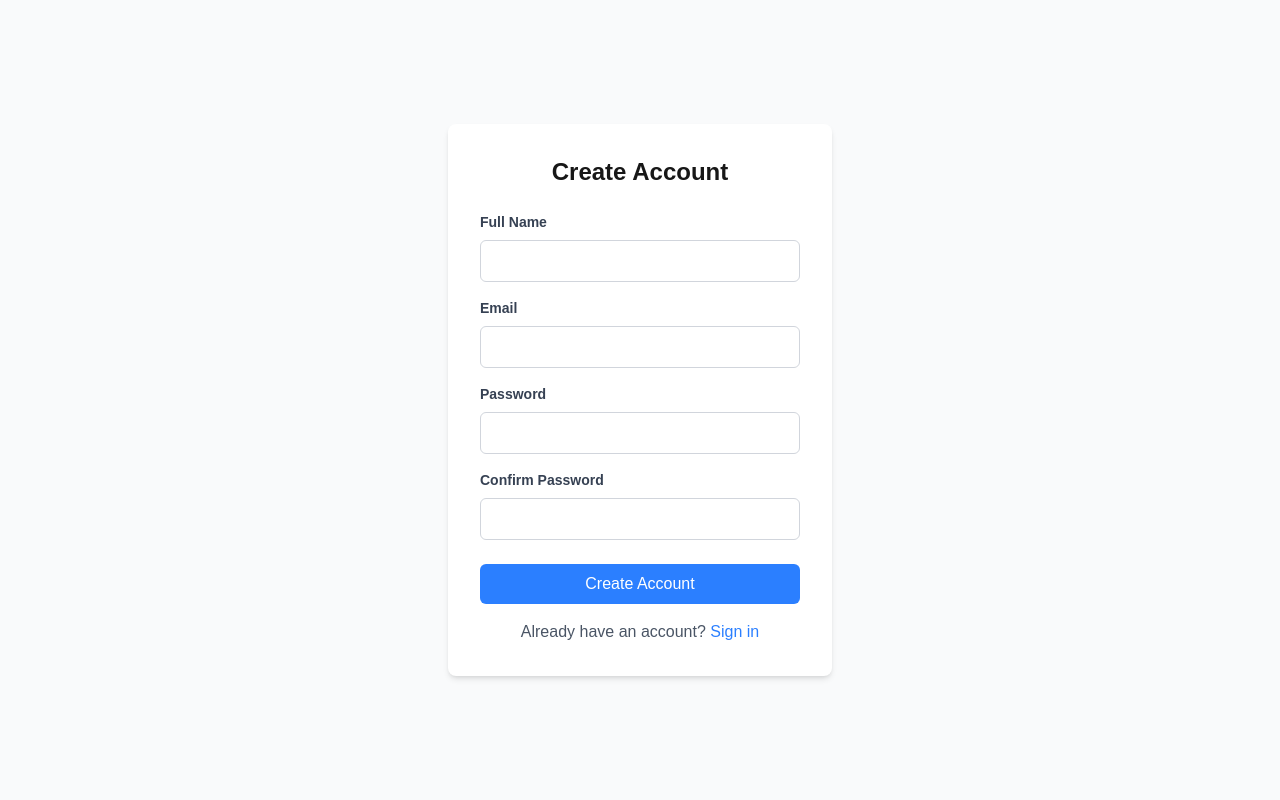
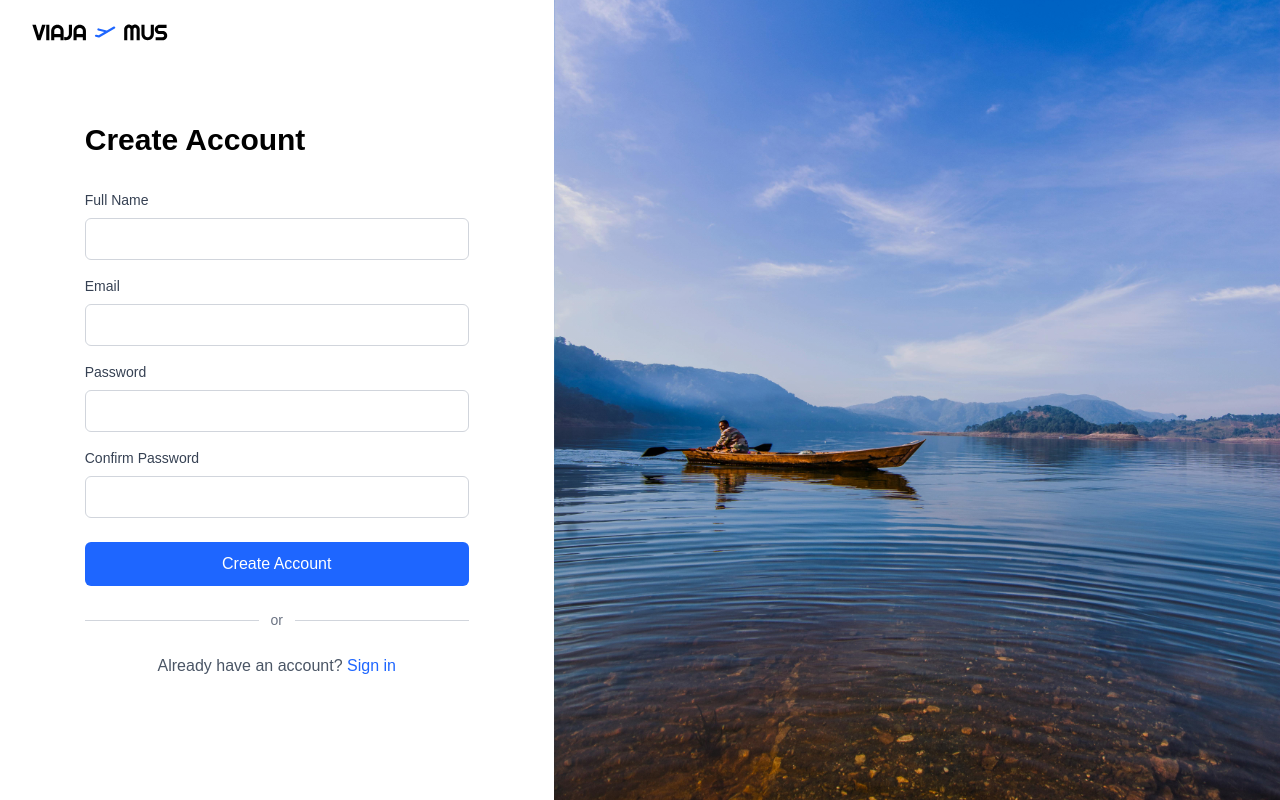
Before and after one commit to Hitchhiker-s-Guide-to-Arraial/frontend, a Next.js app in the folder travelplanner/: page /register in a window 1280 px wide. Built offline with nearby package versions, Linux system fonts and the light colour scheme.

Commit message:
register

```diff
--- a/travelplanner/src/app/register/page.tsx
+++ b/travelplanner/src/app/register/page.tsx
@@ -17,7 +17,6 @@ export default function RegisterPage() {
     setError("");
     setIsLoading(true);
 
-    // Basic validation
     if (password !== confirmPassword) {
       setError("Passwords don't match");
       setIsLoading(false);
@@ -31,17 +30,10 @@ export default function RegisterPage() {
     }
 
     try {
-      // Register the user
       const response = await fetch("/api/register", {
         method: "POST",
-        headers: {
-          "Content-Type": "application/json",
-        },
-        body: JSON.stringify({
-          email,
-          password,
-          name,
-        }),
+        headers: { "Content-Type": "application/json" },
+        body: JSON.stringify({ email, password, name }),
       });
 
       const data = await response.json();
@@ -50,23 +42,15 @@ export default function RegisterPage() {
         throw new Error(data.error || "Registration failed");
       }
 
-  console.log("Registration successful, attempting auto-login...");
-
       const result = await signIn("credentials", {
         email,
         password,
         redirect: false,
       });
 
-console.log("Login result:", result);
-
       if (result?.error) {
-  console.log("Login error details:", result.error);
         setError("Registration successful but login failed. Please try logging in manually.");
-  // Optional: Redirect to login page instead of showing error
-  // setTimeout(() => router.push("/login"), 2000);
       } else {
-  console.log("Auto-login successful, redirecting to home...");
         router.push("/");
       }
     } catch (error) {
@@ -77,9 +61,16 @@ if (result?.error) {
   };
 
   return (
-    <div className="min-h-screen flex items-center justify-center bg-gray-50">
-      <form onSubmit={handleSubmit} className="bg-white p-8 rounded-lg shadow-md w-96">
-        <h1 className="text-2xl font-bold mb-6 text-center">Create Account</h1>
+    <div className="min-h-screen w-full flex bg-gray-100">
+      {/* Coluna esquerda: formulário */}
+      <div className="w-full lg:w-[45%] relative flex flex-col justify-center items-center px-8 lg:px-20 bg-white pt-16 lg:pt-0">
+        {/* Logótipo — centrado em mobile, à esquerda em desktop */}
+        <div className="absolute top-5 left-1/2 -translate-x-1/2 lg:left-8 lg:translate-x-0">
+          <img src="/logo_viajamus.svg" alt="Viaja Mus" className="h-5 lg:h-6 w-auto" />
+        </div>
+
+        <form onSubmit={handleSubmit} className="w-full max-w-sm">
+          <h1 className="text-3xl font-semibold mb-8 text-black">Create Account</h1>
 
           {error && (
             <div className="bg-red-100 border border-red-400 text-red-700 px-4 py-3 rounded mb-4">
@@ -88,54 +79,54 @@ if (result?.error) {
           )}
 
           <div className="mb-4">
-          <label className="block text-gray-700 text-sm font-bold mb-2">
+            <label className="block text-gray-700 text-sm font-medium mb-2">
               Full Name
             </label>
             <input
               type="text"
               value={name}
               onChange={(e) => setName(e.target.value)}
-            className="w-full px-3 py-2 border border-gray-300 rounded-md focus:outline-none focus:ring-2 focus:ring-blue-500"
+              className="w-full px-3 py-2 border border-gray-300 rounded-md text-black focus:outline-none focus:ring-2 focus:ring-[#1E66FF]"
               required
             />
           </div>
 
           <div className="mb-4">
-          <label className="block text-gray-700 text-sm font-bold mb-2">
+            <label className="block text-gray-700 text-sm font-medium mb-2">
               Email
             </label>
             <input
               type="email"
               value={email}
               onChange={(e) => setEmail(e.target.value)}
-            className="w-full px-3 py-2 border border-gray-300 rounded-md focus:outline-none focus:ring-2 focus:ring-blue-500"
+              className="w-full px-3 py-2 border border-gray-300 rounded-md text-black focus:outline-none focus:ring-2 focus:ring-[#1E66FF]"
               required
             />
           </div>
 
           <div className="mb-4">
-          <label className="block text-gray-700 text-sm font-bold mb-2">
+            <label className="block text-gray-700 text-sm font-medium mb-2">
               Password
             </label>
             <input
               type="password"
               value={password}
               onChange={(e) => setPassword(e.target.value)}
-            className="w-full px-3 py-2 border border-gray-300 rounded-md focus:outline-none focus:ring-2 focus:ring-blue-500"
+              className="w-full px-3 py-2 border border-gray-300 rounded-md text-black focus:outline-none focus:ring-2 focus:ring-[#1E66FF]"
               required
               minLength={6}
             />
           </div>
 
           <div className="mb-6">
-          <label className="block text-gray-700 text-sm font-bold mb-2">
+            <label className="block text-gray-700 text-sm font-medium mb-2">
               Confirm Password
             </label>
             <input
               type="password"
               value={confirmPassword}
               onChange={(e) => setConfirmPassword(e.target.value)}
-            className="w-full px-3 py-2 border border-gray-300 rounded-md focus:outline-none focus:ring-2 focus:ring-blue-500"
+              className="w-full px-3 py-2 border border-gray-300 rounded-md text-black focus:outline-none focus:ring-2 focus:ring-[#1E66FF]"
               required
             />
           </div>
@@ -143,20 +134,41 @@ if (result?.error) {
           <button
             type="submit"
             disabled={isLoading}
-          className="w-full bg-blue-500 text-white py-2 px-4 rounded-md hover:bg-blue-600 transition disabled:bg-blue-300"
+            className="w-full bg-[#1E66FF] text-white py-2.5 px-4 rounded-md hover:bg-[#1557E5] transition disabled:opacity-60 disabled:cursor-not-allowed"
           >
             {isLoading ? "Creating Account..." : "Create Account"}
           </button>
 
-        <div className="mt-4 text-center">
+          {/* Divider “or” */}
+          <div className="flex items-center my-6">
+            <div className="flex-grow border-t border-gray-300"></div>
+            <span className="mx-3 text-gray-500 text-sm">or</span>
+            <div className="flex-grow border-t border-gray-300"></div>
+          </div>
+
+          <div className="text-center">
             <p className="text-gray-600">
               Already have an account?{" "}
-            <a href="/login" className="text-blue-500 hover:underline">
+              <a href="/login" className="text-[#1E66FF] hover:underline">
                 Sign in
               </a>
             </p>
           </div>
         </form>
       </div>
+
+      {/* Coluna direita: imagem */}
+      <div className="hidden lg:block w-[60%] relative">
+        <div
+          className="absolute inset-0 bg-cover bg-center"
+          style={{
+            backgroundImage: "url('/loginBanner.jpg')",
+            backgroundSize: "cover",
+            backgroundPosition: "center",
+          }}
+        />
+        <div className="absolute inset-0 bg-gradient-to-t from-black/10 to-transparent" />
+      </div>
+    </div>
   );
 }
```
Lines whose indentation alone changed are shown as unchanged.
